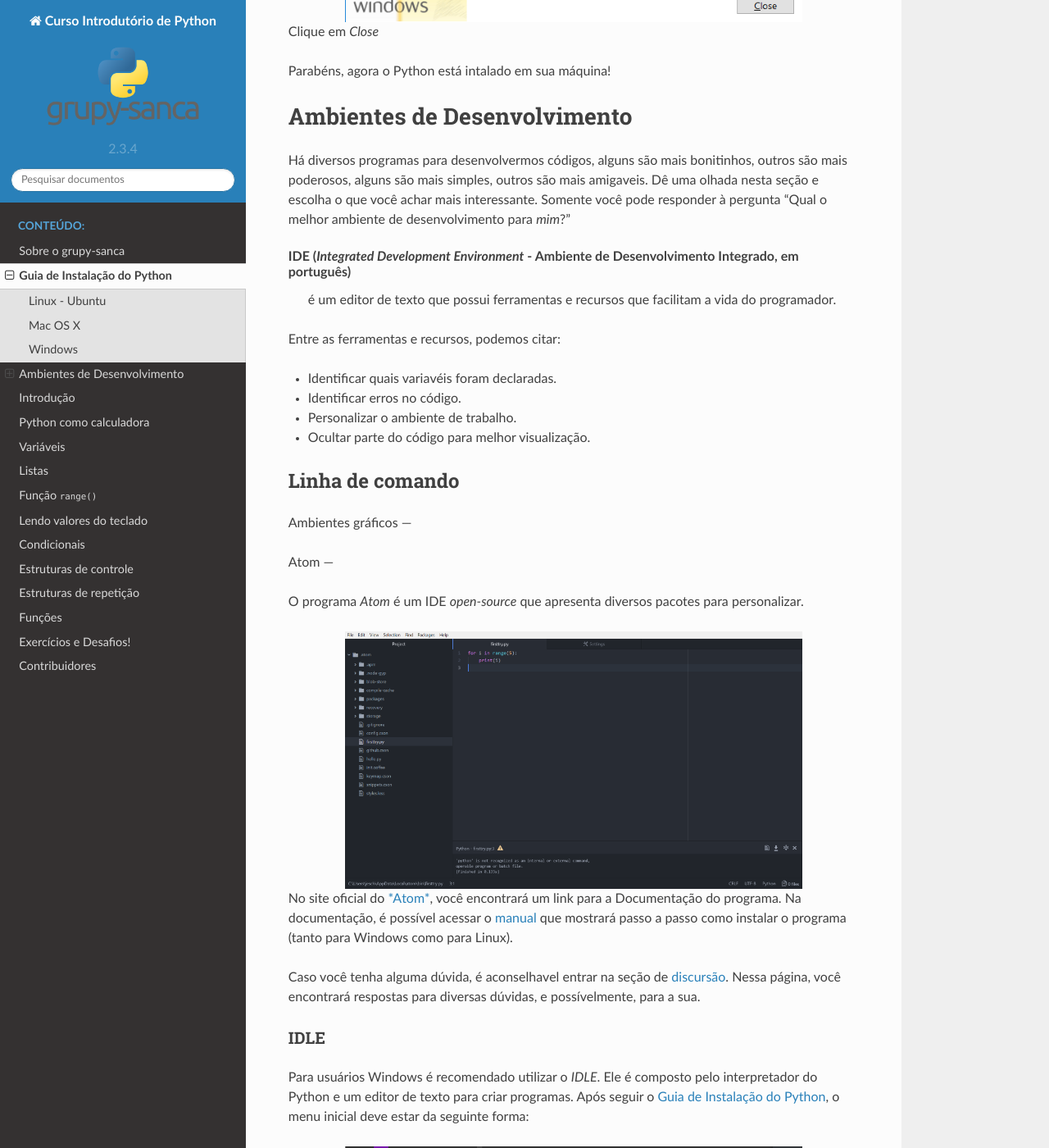
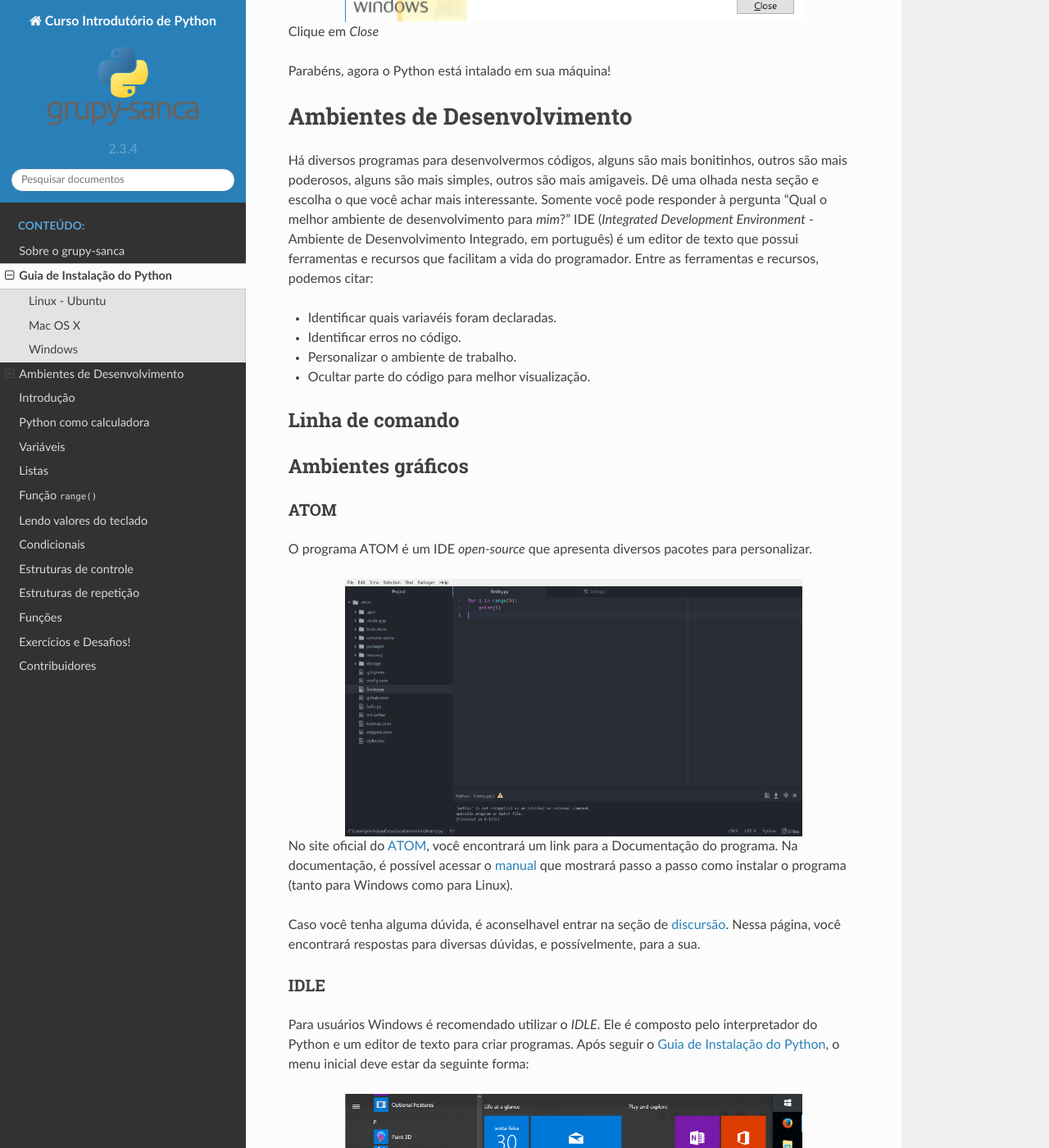
Before and after one commit to grupy-sanca/curso-python, a Sphinx documentation site: the page built from source/instalacao.rst, in a window 1280 px wide and 1400 px high, scrolled down 3189 px. Shown: the whole window at 82% size. Built offline with Sphinx 7.4.7 and the Read the Docs theme 2.0.0, drawn with Linux system fonts in a browser that asks for light colours.

```diff
--- a/source/instalacao.rst
+++ b/source/instalacao.rst
@@ -109,9 +109,8 @@ outros são mais poderosos, alguns são mais simples, outros são mais amigaveis
 Dê uma olhada nesta seção e escolha o que você achar mais interessante. Somente
 você pode responder à pergunta "Qual o melhor ambiente de desenvolvimento para
 *mim*?"
-
 IDE (*Integrated Development Environment* - Ambiente de Desenvolvimento Integrado, em português)
- é um editor de texto que possui ferramentas e recursos que facilitam a vida do programador.
+é um editor de texto que possui ferramentas e recursos que facilitam a vida do programador.
 Entre as ferramentas e recursos, podemos citar:
 
 - Identificar quais variavéis foram declaradas.
@@ -129,18 +128,18 @@ Linha de comando
 .. colocar aqui o ipython
 
 Ambientes gráficos
----
+------------------
 
-Atom
----
+ATOM
+~~~~
 
-O programa *Atom* é um IDE *open-source* que apresenta diversos pacotes para personalizar.
+O programa ATOM é um IDE *open-source* que apresenta diversos pacotes para personalizar.
 
 .. figure:: images/ide_Atom.png
    :align: center
    :width: 80%
 
-No site oficial do `*Atom* <https://atom.io>`_, você encontrará um link para a Documentação do programa.
+No site oficial do `ATOM <https://atom.io>`_, você encontrará um link para a Documentação do programa.
 Na documentação, é possível acessar o `manual <https://flight-manual.atom.io/getting-started/sections/installing-atom/#platform-windows>`_ que mostrará passo a passo como instalar o programa (tanto para Windows como para Linux).
 
 Caso você tenha alguma dúvida, é aconselhavel entrar na seção de `discursão <https://discuss.atom.io/>`_. Nessa página, você encontrará respostas para diversas dúvidas, e possívelmente, para a sua.
```
